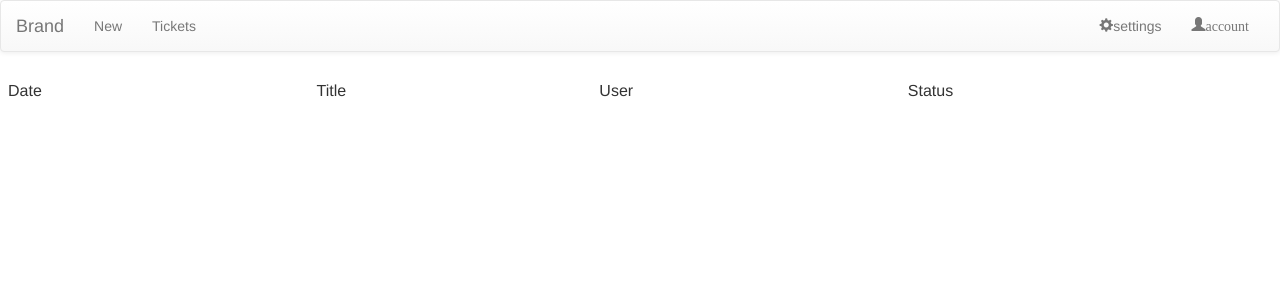
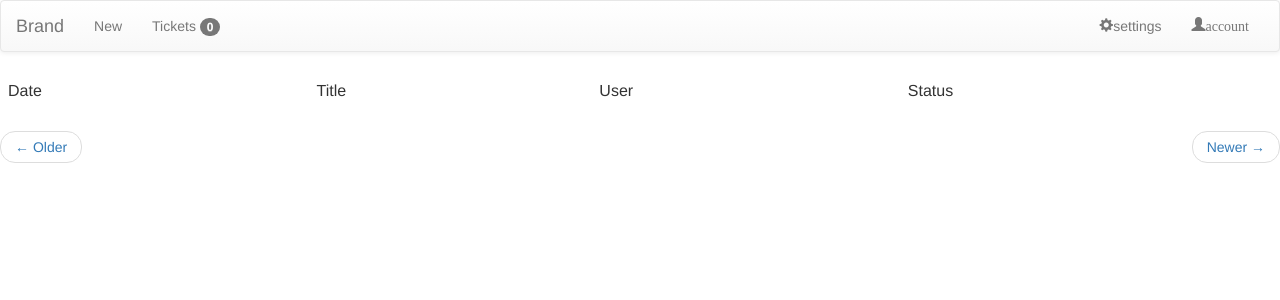
Before and after one commit to fhebert-perkins/helpdesk, a Flask app: page /tickets?page=1 in a window 1280 px wide. Shown: the top 300 px of the page. Run offline with Flask 2, Linux system fonts and the light colour scheme; the visitor is signed in with stand-in values (Sample User, id 1); data that the repository does not hold is empty; some libraries are stand-ins or nearby versions.

Commit message:
pretty things are pretty

```diff
--- a/main.py
+++ b/main.py
@@ -13,6 +13,10 @@ app.config.update(
     DEBUG=True,
     SECRET_KEY=urandom(24)
 )
+
+@app.context_processor
+def inject_user():
+    return dict(pending=str(len(ticket_db.search(where("status") == 0))))
 
 @app.route("/")
 def main():
@@ -56,15 +60,15 @@ def logout():
 
 @app.route("/tickets", methods = ["GET"])
 def tickets():
-	if not session.get("logged_in"):
-		return redirect(url_for("login"))
-	else:
-		page = int(request.args.get("page", 1))
-		to_display = ticket_db.all()[((10*page)-10):(10*page)+10]
-		for i in to_display:
-			i["userid"] = md5(i["email"]).hexdigest()
+    if not session.get("logged_in"):
+        return redirect(url_for("login"))
+    else:
+        page = int(request.args.get("page", 0))
+        to_display = ticket_db.all()[10*page:(10*page)+10]
+        for i in to_display:
+            i["userid"] = md5(i["email"]).hexdigest()
         to_display = sorted(to_display, key=lambda k: k['time'], reverse=True)
-        return render_template("tickets.html", to_display=to_display)
+        return render_template("tickets.html", to_display=to_display, page=page)
 
 @app.route("/ticket/<ticket_id>", methods=["POST","GET"])
 def ticket_detail(ticket_id):
@@ -84,6 +88,7 @@ def ticket_detail(ticket_id):
             if len(results) == 0:
                 abort(404)
             else:
+                results[0]["text"].replace("\;", ";")
                 return render_template("ticket_detail.html", details=results[0], actionurl=action_url)
         else:
             content = request.form["content"].replace("\n", "<br>")
@@ -103,7 +108,7 @@ def new_ticket():
         if request.method == "POST":
             user = request.form["email"]
             title = request.form["title"]
-            content = request.form["content"]
+            content = request.form["content"].replace("\n", "<br>").replace(";", "\;")
             ticket_id = uuid4().hex
             time = strftime("%m-%d-%Y %H:%M", localtime())
             ticket_db.insert({"email" : user, "title":title, "text":content,"uuid":ticket_id, "time":time, "status":0, "replies":[]})
@@ -138,6 +143,7 @@ def account():
 @app.route("/settings")
 def settings():
     return render_template("unimplemented.html")
+
 # ERROR HANLDERS
 @app.errorhandler(404)
 def page_not_found(e):
--- a/templates/template.html
+++ b/templates/template.html
@@ -15,7 +15,7 @@
         <div class="collapse navbar-collapse" id="bs-example-navbar-collapse-1">
             <ul class="nav navbar-nav">
                 <li><a href="/new">New</a></li>
-                <li><a href="/tickets">Tickets <span class="badge">{{ config.PENDING }}</span></a></li>
+                <li><a href="/tickets">Tickets <span class="badge">{{ pending }}</span></a></li>
             </ul>
             <ul class="nav navbar-nav navbar-right">
                 <li><a href="/settings"><span class="glyphicon glyphicon-cog"></span>settings</a></li>
--- a/templates/tickets.html
+++ b/templates/tickets.html
@@ -29,4 +29,10 @@
 		{% endfor %}
 	</tbody>
 </table>
+<ul class="pager">
+	{% if page != 0%}
+		<li class="previous"><a href="{{ url_for('tickets') }}?page={{ page-1 }}">&larr; Older</a></li>
+	{% endif %}
+	<li class="next"><a href="{{ url_for('tickets') }}?page={{ page+1 }}">Newer &rarr;</a></li>
+</ul>
 {% endblock %}
```
